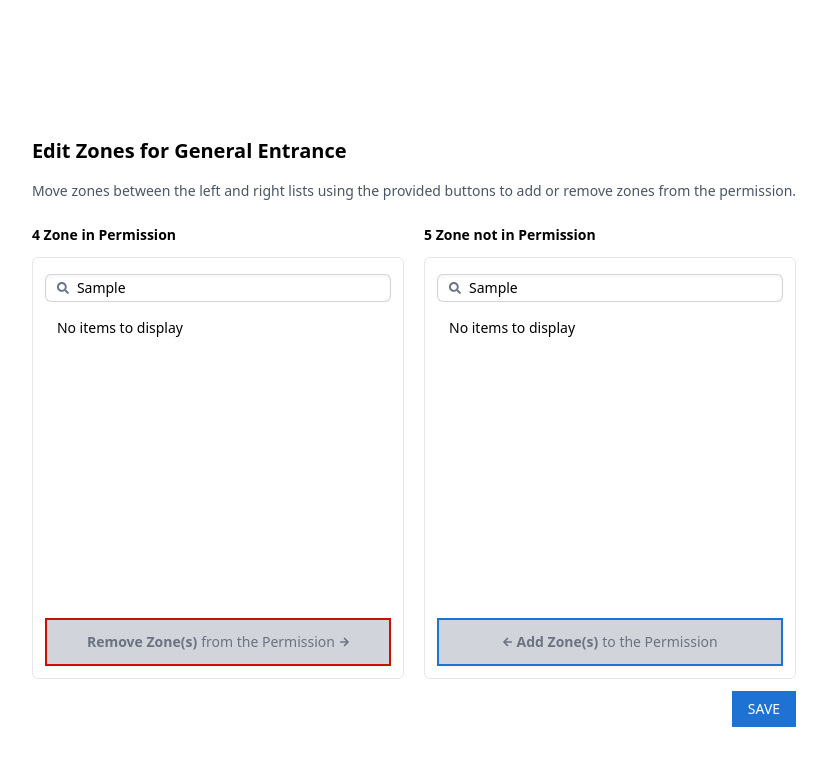
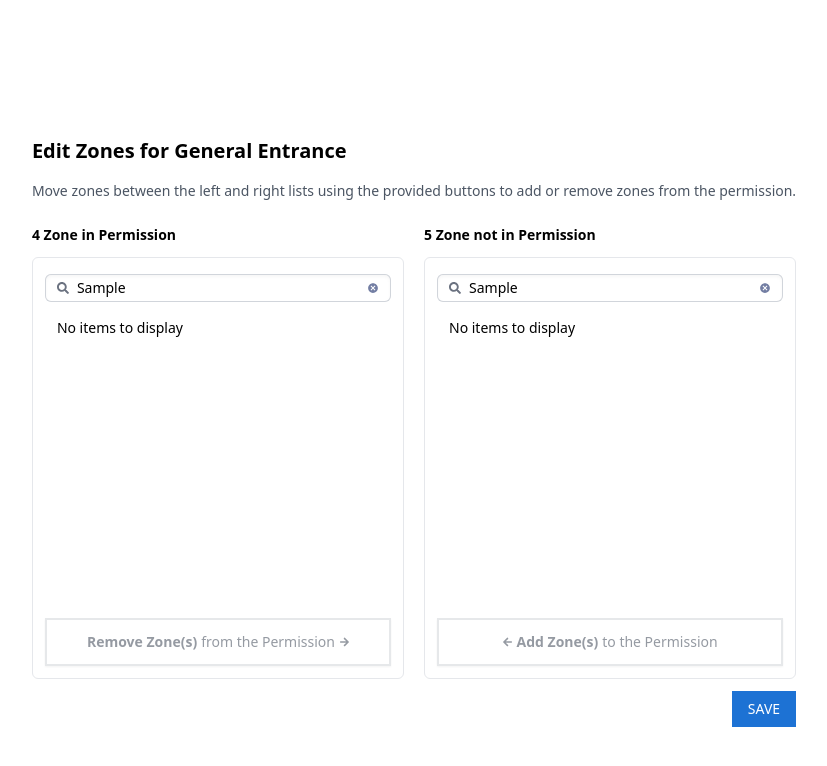
Before and after one commit to zubair1024/listbox-component, a React (Vite) app: page / in a window 1280 px wide. Both pictures are taken after typing "Sample", "Sample" into the empty fields and a click on the button "SAVE". Shown: the top 766 px of the page, without its empty margins (226-1053 px from the left). Built offline with nearby package versions, Linux system fonts and the light colour scheme.

Commit message:
more refinement

```diff
--- a/src/components/ListBox.tsx
+++ b/src/components/ListBox.tsx
@@ -1,6 +1,7 @@
 import React, { useState } from "react";
 import { FaArrowLeft, FaSearch } from "react-icons/fa";
 import { FaArrowRight } from "react-icons/fa";
+import { IoMdCloseCircle } from "react-icons/io";
 
 interface IItem {
   id: number;
@@ -147,12 +148,19 @@ const ListBox = (props: ListBoxProps) => {
                 className="absolute left-3 text-gray-500 pointer-events-none "
               />
               <input
-                className="w-full rounded-md shadow-inner text-md  pl-8 border-0 p-1 pr-8  border-gray-[#E6E8EA] ring-1 ring-inset ring-gray-300 placeholder:text-gray-400 focus:ring-2 focus:ring-inset focus:ring-indigo-600 font-light "
+                className="w-full rounded-md shadow-inner text-md  pl-8 border-0 p-1 pr-8  border-gray-[#E6E8EA] ring-1 ring-inset ring-gray-300 placeholder:text-gray-400 focus:ring-inset focus:ring-[#599CE8] font-light"
                 type="text"
                 placeholder={`Search for a ${itemType}`}
                 value={leftSearch}
                 onChange={(e) => setLeftSearch(e.target.value)}
               />
+              <div
+                className={`absolute text- right-3 top-3 cursor-pointer text-[#737ea3] ${
+                  leftSearch.length > 0 ? "" : "hidden"
+                }`}
+              >
+                <IoMdCloseCircle size={12} onClick={() => setLeftSearch("")} />
+              </div>
             </div>
             <div className="list-box-box    overflow-y-auto  h-[300px] w-full">
               {filteredLeftItems.length > 0 ? (
@@ -213,7 +221,7 @@ const ListBox = (props: ListBoxProps) => {
             <button
               onClick={moveToRight}
               disabled={selectedLeftItems.length === 0}
-              className="mt-3 w-full py-3 shadow-sm border-2 border-[#ca0f04] bg-[#ca0f04] text-white  text-center  font-light flex justify-center items-center  disabled:bg-gray-300 disabled:text-gray-500 disabled:border-gray-[#E6E8EA]"
+              className="mt-3 w-full py-3 shadow-sm border-2 border-[#ca0f04] bg-[#ca0f04] text-white  text-center  font-light flex justify-center items-center  disabled:text-[#959AA2]  disabled:bg-transparent  disabled:border-[#E6E8EA]"
             >
               <span className="font-bold">{`Remove ${itemType}(s) `}</span>
               <span className="pl-1"> {` from the ${parentItemType}`}</span>
@@ -236,12 +244,19 @@ const ListBox = (props: ListBoxProps) => {
                 className="absolute left-3 text-gray-500 pointer-events-none "
               />
               <input
-                className="w-full rounded-md shadow-inner text-md  pl-8 border-0 p-1 pr-8  border-gray-[#E6E8EA] ring-1 ring-inset ring-gray-300 placeholder:text-gray-400 focus:ring-2 focus:ring-inset focus:ring-indigo-600 font-light "
+                className="w-full rounded-md shadow-inner text-md  pl-8 border-0 p-1 pr-8  border-gray-[#E6E8EA] ring-1 ring-inset ring-gray-300 placeholder:text-gray-400 focus:ring-inset focus:ring-[#599CE8] font-light"
                 type="text"
                 placeholder={`Search for a ${itemType}`}
                 value={rightSearch}
                 onChange={(e) => setRightSearch(e.target.value)}
               />
+              <div
+                className={`absolute text- right-3 top-3 cursor-pointer text-[#737ea3] ${
+                  rightSearch.length > 0 ? "" : "hidden"
+                }`}
+              >
+                <IoMdCloseCircle size={12} onClick={() => setRightSearch("")} />
+              </div>
             </div>
             <div className="list-box-box    overflow-y-auto  h-[300px] w-full">
               {filteredRightItem.length > 0 ? (
@@ -302,7 +317,7 @@ const ListBox = (props: ListBoxProps) => {
             <button
               onClick={moveToLeft}
               disabled={selectedRightItems.length === 0}
-              className="mt-3 w-full py-3 shadow-sm border-2 border-[#1D72D4] bg-[#1D72D4] text-white  text-center  font-light flex justify-center items-center  disabled:bg-gray-300 disabled:text-gray-500 disabled:border-gray-[#E6E8EA]"
+              className="mt-3 w-full py-3 shadow-sm border-2 border-[#1D72D4] bg-[#1D72D4] text-white  text-center  font-light flex justify-center items-center disabled:text-[#959AA2]  disabled:bg-transparent  disabled:border-[#E6E8EA]"
             >
               <FaArrowLeft
                 style={{ display: "inline-block", paddingRight: "5px" }}
```
